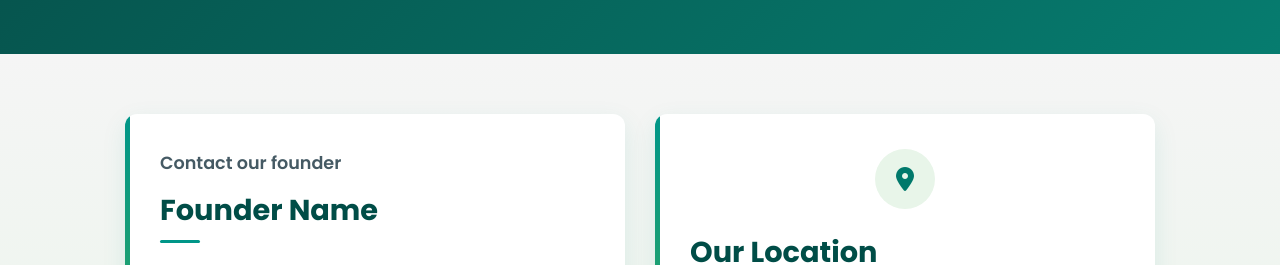
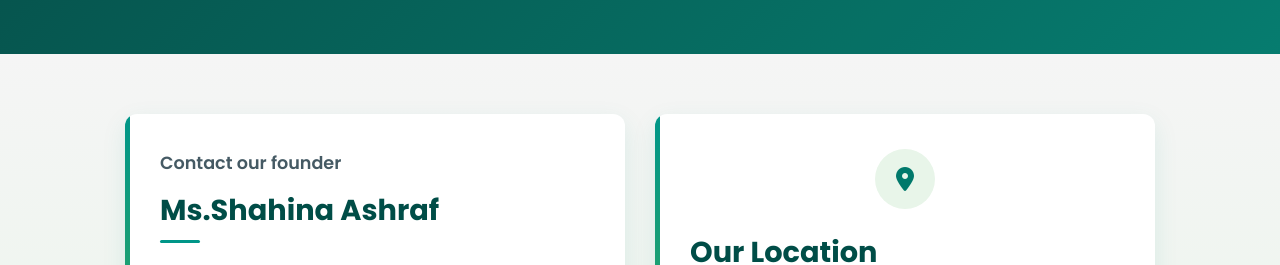
Before and after one commit to poovarasankar/class4u, a plain HTML site: page contact.html in a window 1280 px wide. Shown: the part 143-408 px from the top of the page. Drawn offline with Linux system fonts and the light colour scheme.

Commit message:
Update contact.html

```diff
--- a/contact.html
+++ b/contact.html
@@ -501,7 +501,7 @@
             <!-- Founder Contact Card -->
             <div class="card">
                 <h3>Contact our founder</h3>
-                <h2>Founder Name</h2>
+                <h2>Ms.Shahina Ashraf</h2>
 
                 <div class="info">
                     <i class="fas fa-phone-alt"></i>
```
